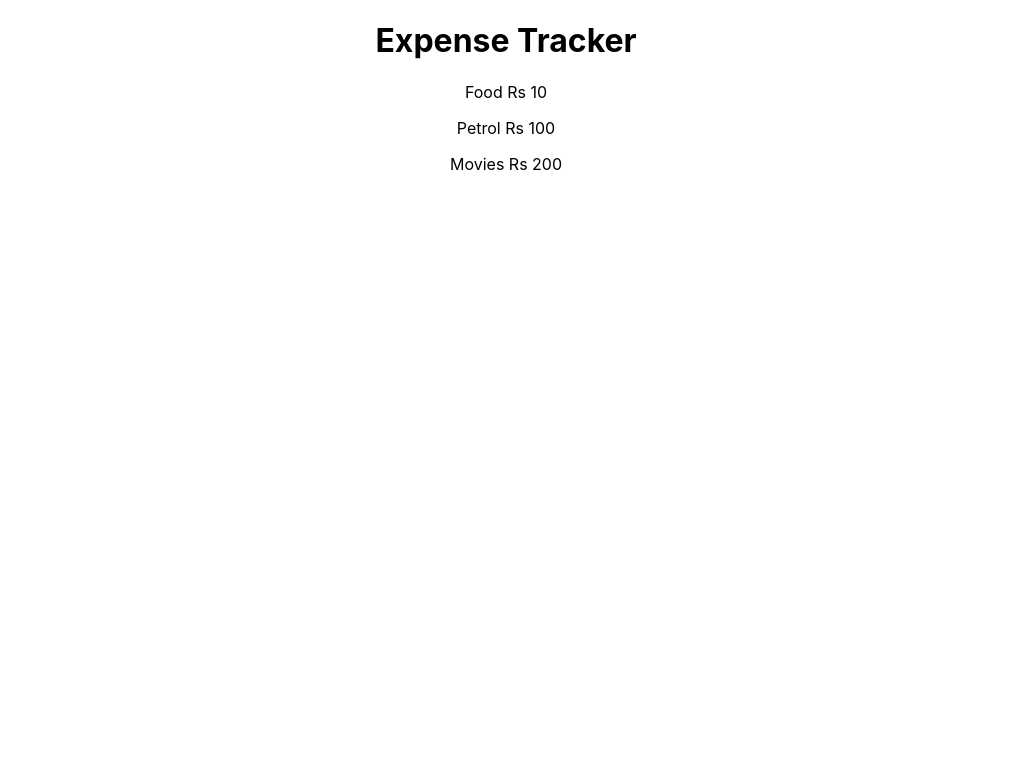
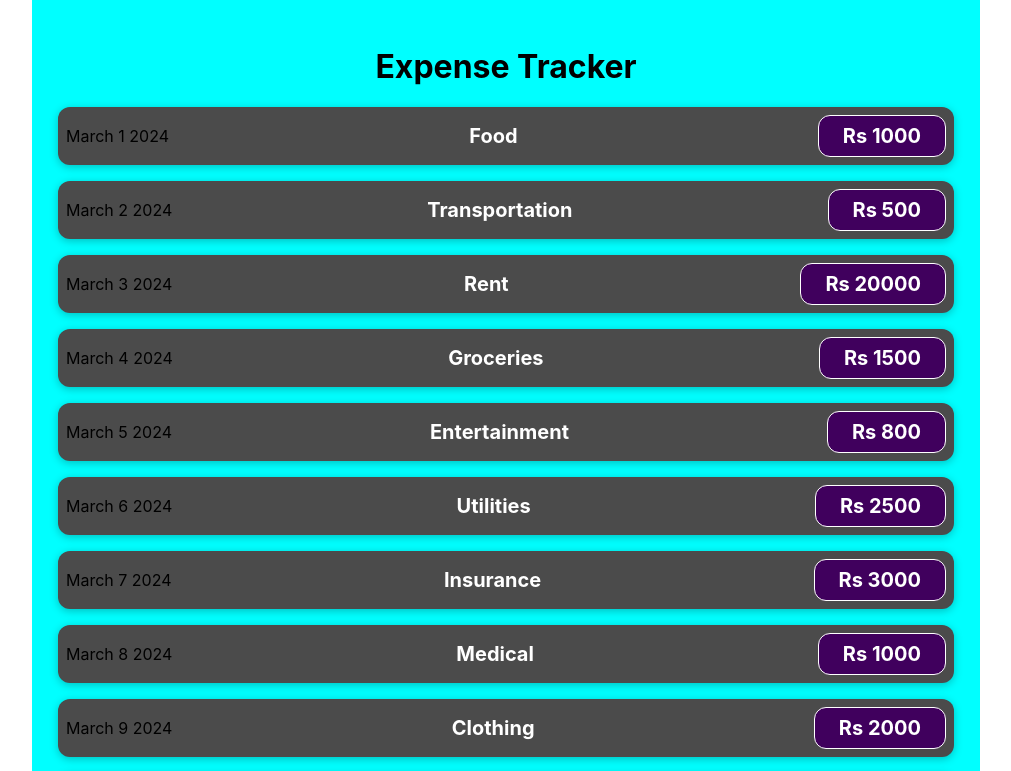
Before and after one commit to JonesSajan/React1, a React (Create React App) app: page / in a window 1280 px wide. Shown: the top 771 px of the page, without its empty margins (134-1145 px from the left). Built offline with nearby package versions, Linux system fonts and the light colour scheme.

Commit message:
demo of props and mapping data from array of object

```diff
--- a/src/App.css
+++ b/src/App.css
@@ -36,3 +36,59 @@
     transform: rotate(360deg);
   }
 }
+.expense-item {
+  display: flex;
+  justify-content: space-between;
+  align-items: center;
+  box-shadow: 0 2px 8px rgba(0, 0, 0, 0.25);
+  padding: 0.5rem;
+  margin: 1rem 0;
+  border-radius: 12px;
+  background-color: #4b4b4b;
+}
+
+.expense-item__description {
+  display: flex;
+  flex-direction: column;
+  gap: 1rem;
+  align-items: flex-end;
+  flex-flow: column-reverse;
+  justify-content: flex-start;
+  flex: 1;
+}
+
+.expense-item h2 {
+  color: #3a3a3a;
+  font-size: 1rem;
+  flex: 1;
+  margin: 0 1rem;
+  color: white;
+}
+
+.expense-item__price {
+  font-size: 1rem;
+  font-weight: bold;
+  color: white;
+  background-color: #40005d;
+  border: 1px solid white;
+  padding: 0.5rem;
+  border-radius: 12px;
+}
+
+@media (min-width: 580px) {
+  .expense-item__description {
+    flex-direction: row;
+    align-items: center;
+    justify-content: flex-start;
+    flex: 1;
+  }
+
+  .expense-item__description h2 {
+    font-size: 1.25rem;
+  }
+
+  .expense-item__price {
+    font-size: 1.25rem;
+    padding: 0.5rem 1.5rem;
+  }
+}
--- a/src/App.jsx
+++ b/src/App.jsx
@@ -1,14 +1,80 @@
 import './App.css';
 import Expense from './components/Expense';
 
+const expenses = [
+  { date: "March 1 2024", expense: "Food", expenseAmount: "Rs 1000" },
+  { date: "March 2 2024", expense: "Transportation", expenseAmount: "Rs 500" },
+  { date: "March 3 2024", expense: "Rent", expenseAmount: "Rs 20000" },
+  { date: "March 4 2024", expense: "Groceries", expenseAmount: "Rs 1500" },
+  { date: "March 5 2024", expense: "Entertainment", expenseAmount: "Rs 800" },
+  { date: "March 6 2024", expense: "Utilities", expenseAmount: "Rs 2500" },
+  { date: "March 7 2024", expense: "Insurance", expenseAmount: "Rs 3000" },
+  { date: "March 8 2024", expense: "Medical", expenseAmount: "Rs 1000" },
+  { date: "March 9 2024", expense: "Clothing", expenseAmount: "Rs 2000" },
+  { date: "March 10 2024", expense: "Education", expenseAmount: "Rs 5000" },
+  { date: "March 11 2024", expense: "Travel", expenseAmount: "Rs 3500" },
+  { date: "March 12 2024", expense: "Charity", expenseAmount: "Rs 500" },
+  { date: "March 13 2024", expense: "Savings", expenseAmount: "Rs 4000" },
+  { date: "March 14 2024", expense: "Investment", expenseAmount: "Rs 6000" },
+  { date: "March 15 2024", expense: "Gifts", expenseAmount: "Rs 2000" },
+  { date: "March 16 2024", expense: "Dining Out", expenseAmount: "Rs 1200" },
+  { date: "March 17 2024", expense: "Hobbies", expenseAmount: "Rs 1000" },
+  { date: "March 18 2024", expense: "Fitness", expenseAmount: "Rs 1500" },
+  { date: "March 19 2024", expense: "Beauty", expenseAmount: "Rs 800" },
+  { date: "March 20 2024", expense: "Home Improvement", expenseAmount: "Rs 3000" },
+  { date: "March 21 2024", expense: "Pet", expenseAmount: "Rs 500" },
+  { date: "March 22 2024", expense: "Books", expenseAmount: "Rs 700" },
+  { date: "March 23 2024", expense: "Electronics", expenseAmount: "Rs 4000" },
+  { date: "March 24 2024", expense: "Car Maintenance", expenseAmount: "Rs 2000" },
+  { date: "March 25 2024", expense: "Internet", expenseAmount: "Rs 1000" },
+  { date: "March 26 2024", expense: "Phone", expenseAmount: "Rs 1500" },
+  { date: "March 27 2024", expense: "Subscription", expenseAmount: "Rs 500" },
+  { date: "March 28 2024", expense: "Taxes", expenseAmount: "Rs 3000" },
+  { date: "March 29 2024", expense: "Loans", expenseAmount: "Rs 2000" },
+  { date: "March 30 2024", expense: "Fees", expenseAmount: "Rs 1000" },
+  { date: "March 31 2024", expense: "Others", expenseAmount: "Rs 500" },
+  { date: "April 1 2024", expense: "Food", expenseAmount: "Rs 1200" },
+  { date: "April 2 2024", expense: "Transportation", expenseAmount: "Rs 600" },
+  { date: "April 3 2024", expense: "Rent", expenseAmount: "Rs 22000" },
+  { date: "April 4 2024", expense: "Groceries", expenseAmount: "Rs 1700" },
+  { date: "April 5 2024", expense: "Entertainment", expenseAmount: "Rs 900" },
+  { date: "April 6 2024", expense: "Utilities", expenseAmount: "Rs 2700" },
+  { date: "April 7 2024", expense: "Insurance", expenseAmount: "Rs 3200" },
+  { date: "April 8 2024", expense: "Medical", expenseAmount: "Rs 1100" },
+  { date: "April 9 2024", expense: "Clothing", expenseAmount: "Rs 2100" },
+  { date: "April 10 2024", expense: "Education", expenseAmount: "Rs 5500" },
+  { date: "April 11 2024", expense: "Travel", expenseAmount: "Rs 3800" },
+  { date: "April 12 2024", expense: "Charity", expenseAmount: "Rs 600" },
+  { date: "April 13 2024", expense: "Savings", expenseAmount: "Rs 4200" },
+  { date: "April 14 2024", expense: "Investment", expenseAmount: "Rs 6200" },
+  { date: "April 15 2024", expense: "Gifts", expenseAmount: "Rs 2100" },
+  { date: "April 16 2024", expense: "Dining Out", expenseAmount: "Rs 1300" },
+  { date: "April 17 2024", expense: "Hobbies", expenseAmount: "Rs 1100" },
+  { date: "April 18 2024", expense: "Fitness", expenseAmount: "Rs 1600" },
+  { date: "April 19 2024", expense: "Beauty", expenseAmount: "Rs 850" },
+  { date: "April 20 2024", expense: "Home Improvement", expenseAmount: "Rs 3200" },
+  { date: "April 21 2024", expense: "Pet", expenseAmount: "Rs 550" },
+  { date: "April 22 2024", expense: "Books", expenseAmount: "Rs 750" },
+  { date: "April 23 2024", expense: "Electronics", expenseAmount: "Rs 4200" },
+  { date: "April 24 2024", expense: "Car Maintenance", expenseAmount: "Rs 2100" },
+  { date: "April 25 2024", expense: "Internet", expenseAmount: "Rs 1100" },
+  { date: "April 26 2024", expense: "Phone", expenseAmount: "Rs 1600" },
+  { date: "April 27 2024", expense: "Subscription", expenseAmount: "Rs 550" },
+  { date: "April 28 2024", expense: "Taxes", expenseAmount: "Rs 3200" },
+  { date: "April 29 2024", expense: "Loans", expenseAmount: "Rs 2100" },
+  { date: "April 30 2024", expense: "Fees", expenseAmount: "Rs 1100" },
+  // Continue with more entries...
+];
+
+
 function App() {
   return (
-    <div className="App">
+    <div className="App" >
+      <div style={{display:"flex",justifyContent:"center",alignItems:'center'}}><div style={{backgroundColor:"cyan", width:"70%", height:"100%", padding : "2%"}}>
       <h1>Expense Tracker</h1>
-      <Expense expense="Food Rs 10"/>
-      <Expense expense="Petrol Rs 100"/>
-      <Expense expense="Movies Rs 200"/>
+      {expenses.map((expense=>{return (<Expense date={expense.date} expense={expense.expense} expenseAmount={expense.expenseAmount}/>)}))}
     </div>
+    </div></div>
   );
 }
 
--- a/src/components/Expense.jsx
+++ b/src/components/Expense.jsx
@@ -1,9 +1,12 @@
-function Expense(props){
-    return (
-        <div>
-        <p>{props.expense}</p>
-        </div>
-        )
+function Expense(props) {
+  return (
+    <div className="expense-item">
+        <div>{props.date}</div>
+        <div className="expense-item__description"> <h2>{props.expense}</h2></div>
+        <div className="expense-item__price">{props.expenseAmount}</div>
+
+    </div>
+  );
 }
 
 export default Expense;
```
